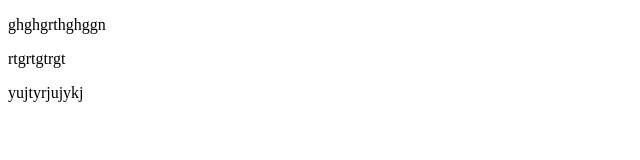
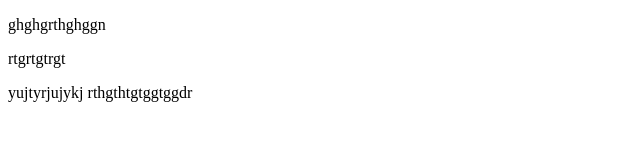
Before and after one commit to RomanPolovik/GIt-now, a plain HTML site: page src/index.html in a window 1280 px wide. Shown: the whole page, without its empty margins (0-640 px from the left). Drawn offline with Linux system fonts and the light colour scheme.

Commit message:
added text in index.html

```diff
--- a/src/index.html
+++ b/src/index.html
@@ -6,7 +6,7 @@
     <p>ghghgrthghggn</p>
     <p>rtgrtgtrgt</p>
     yujtyrjujykj
-
+rthgthtgtggtggdr
 </head>
 <body>
 
```
